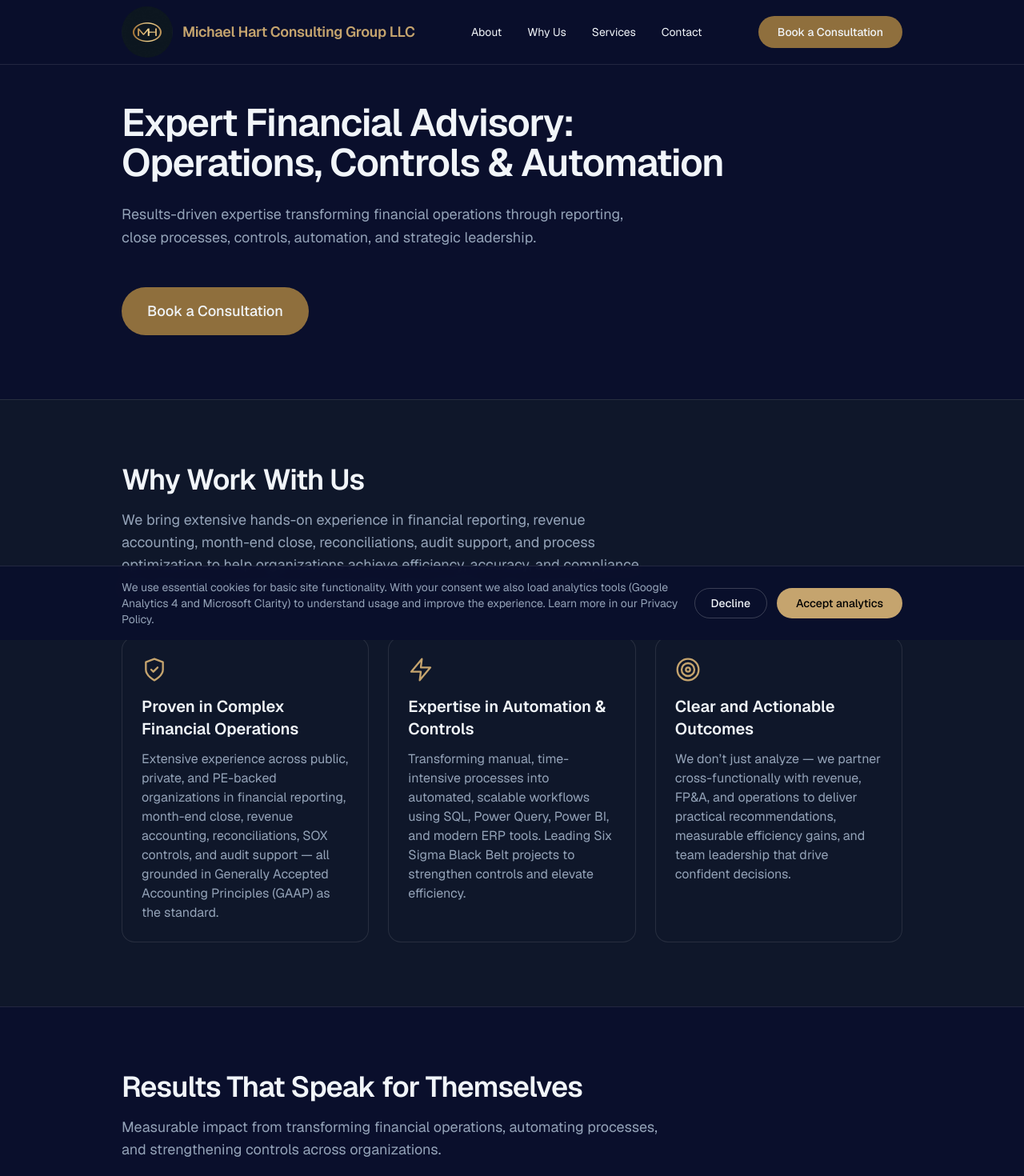
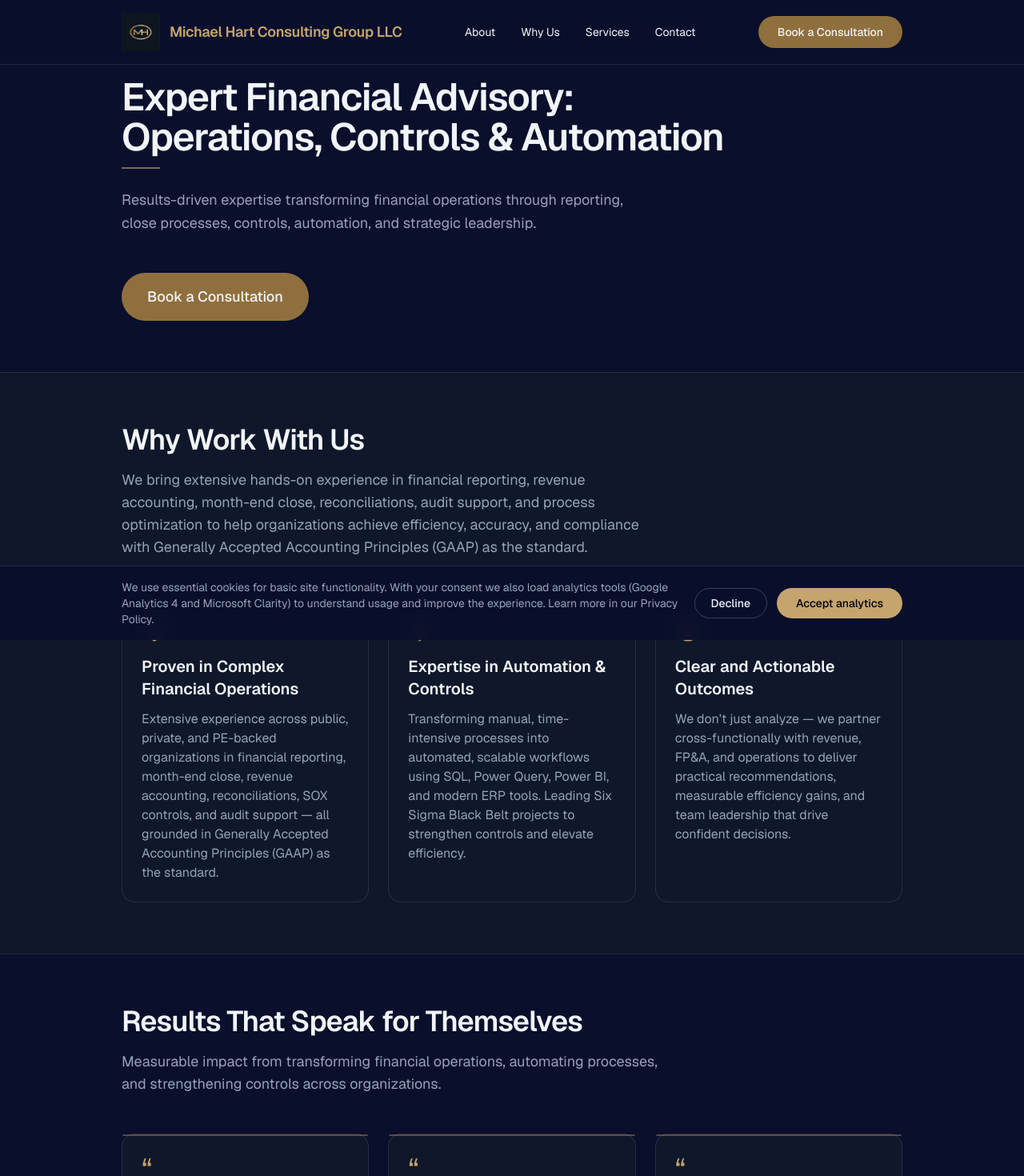
Before and after one commit to michaelhart2044-del/michael-hart-consulting, a Next.js app in the folder website/: page / in a window 1280 px wide. Shown: the top 1470 px of the page at 80% size. Built offline with nearby package versions, Linux system fonts and the light colour scheme.

Commit message:
feat(polish #3): visual design & premium refresh - remove logo circle padding, add accent bars for card variety, subtle card shadows for depth, tighter section spacing, hero accent underline for visual treatment, accent consistency. Build + lint clean.

```diff
--- a/website/app/(marketing)/about/page.tsx
+++ b/website/app/(marketing)/about/page.tsx
@@ -46,13 +46,13 @@ export default function About() {
       <div className="max-w-5xl mx-auto px-6 pb-12">
         <div className="max-w-3xl border border-white/10 rounded-2xl p-8 bg-card">
           <div className="flex flex-col md:flex-row gap-6 md:gap-8 items-start">
-            <div className="flex-shrink-0 w-28 h-28 md:w-32 md:h-32 rounded-full border border-accent/30 overflow-hidden">
+            <div className="flex-shrink-0 w-20 h-20 md:w-24 md:h-24 border border-white/10 overflow-hidden">
               <Image
                 src="/mh-logo.png"
                 alt="Michael Hart Consulting Group LLC logo"
-                width={128}
-                height={128}
-                className="w-full h-full object-cover"
+                width={96}
+                height={96}
+                className="w-full h-full object-contain"
               />
             </div>
             <div className="flex-1">
--- a/website/app/(marketing)/page.tsx
+++ b/website/app/(marketing)/page.tsx
@@ -31,11 +31,12 @@ export default function Home() {
   return (
     <>
       {/* Hero */}
-      <div className="max-w-5xl mx-auto px-6 pt-28 pb-16 md:pt-32 md:pb-20">
+      <div className="max-w-5xl mx-auto px-6 pt-20 pb-12 md:pt-24 md:pb-16">
         <div className="max-w-3xl">
           <h1 className="text-[2rem] leading-[1.05] md:text-4xl lg:text-5xl font-semibold tracking-[-1.25px]">
             Expert Financial Advisory:<br className="hidden md:block" /> Operations, Controls &amp; Automation
           </h1>
+          <div className="mt-3 h-0.5 w-12 bg-accent/60" />
 
           <p className="mt-6 text-[15px] md:text-lg text-muted leading-relaxed max-w-2xl">
             Results-driven expertise transforming financial operations through reporting, close processes, controls, automation, and strategic leadership.
@@ -53,7 +54,7 @@ export default function Home() {
       </div>
 
       {/* Why Work With Us */}
-      <section id="why" className="border-t border-white/10 bg-section py-16 md:py-20">
+      <section id="why" className="border-t border-white/10 bg-section py-12 md:py-16">
         <div className="max-w-5xl mx-auto px-6">
           <div className="max-w-2xl mb-12">
             <h2 className="text-3xl md:text-4xl font-semibold tracking-tight">Why Work With Us</h2>
@@ -115,7 +116,7 @@ export default function Home() {
       </section>
 
       {/* Client Results & Social Proof */}
-      <section className="border-t border-white/10 bg-background py-16 md:py-20">
+      <section className="border-t border-white/10 bg-background py-12 md:py-16">
         <div className="max-w-5xl mx-auto px-6">
           <div className="max-w-2xl mb-12">
             <h2 className="text-3xl md:text-4xl font-semibold tracking-tight">Results That Speak for Themselves</h2>
@@ -149,8 +150,9 @@ export default function Home() {
             ].map((item, i) => (
               <div
                 key={i}
-                className="group border border-white/10 rounded-2xl p-6 bg-card hover:border-accent/40 hover:bg-[#111827] transition-all duration-300 flex flex-col"
+                className="group border border-white/10 rounded-2xl p-6 bg-card hover:border-accent/40 hover:bg-[#111827] transition-all duration-300 flex flex-col relative"
               >
+                <div className="absolute top-0 left-0 right-0 h-0.5 bg-accent/40 rounded-t-2xl" />
                 <div className="text-4xl text-accent mb-4">“</div>
                 <p className="text-muted flex-grow leading-relaxed">
                   {item.quote}
@@ -165,7 +167,7 @@ export default function Home() {
       </section>
 
       {/* Our Services */}
-      <section id="services" className="border-t border-white/10 bg-background py-16 md:py-20">
+      <section id="services" className="border-t border-white/10 bg-background py-12 md:py-16">
         <div className="max-w-5xl mx-auto px-6">
           <div className="max-w-2xl mb-12">
             <h2 className="text-3xl md:text-4xl font-semibold tracking-tight">Our Services</h2>
@@ -210,7 +212,7 @@ export default function Home() {
       </section>
 
       {/* FAQ Section for SEO and user clarity */}
-      <section id="faq" className="border-t border-white/10 bg-background py-16 md:py-20">
+      <section id="faq" className="border-t border-white/10 bg-background py-12 md:py-16">
         <div className="max-w-5xl mx-auto px-6">
           <div className="max-w-2xl mb-12">
             <h2 className="text-3xl md:text-4xl font-semibold tracking-tight">Frequently Asked Questions</h2>
@@ -325,7 +327,7 @@ export default function Home() {
       />
 
       {/* Final CTA */}
-      <section id="contact" className="border-t border-white/10 bg-section py-16 md:py-20">
+      <section id="contact" className="border-t border-white/10 bg-section py-12 md:py-16">
         <div className="max-w-3xl mx-auto px-6">
           <div className="bg-card border border-white/10 rounded-2xl p-10 md:p-12 text-center hover:border-accent/30 transition-all duration-300">
             <h2 className="text-3xl md:text-4xl font-semibold tracking-tight">Ready to Get Started?</h2>
--- a/website/app/(marketing)/services/page.tsx
+++ b/website/app/(marketing)/services/page.tsx
@@ -31,7 +31,7 @@ export default function ServicesIndex() {
   return (
     <>
       {/* Header */}
-      <div className="max-w-5xl mx-auto px-6 pt-32 pb-16">
+      <div className="max-w-5xl mx-auto px-6 pt-24 pb-12">
         <div className="max-w-3xl">
           <h1 className="text-5xl font-semibold tracking-tight">Our Services</h1>
           <p className="mt-4 text-lg text-muted">
@@ -58,8 +58,9 @@ export default function ServicesIndex() {
               <Link
                 key={service.slug}
                 href={`/services/${service.slug}`}
-                className="group border border-white/10 rounded-2xl p-6 bg-card hover:border-accent/40 hover:bg-[#111827] transition-all duration-300 flex flex-col no-underline"
+                className="group border border-white/10 rounded-2xl p-6 bg-card hover:border-accent/40 hover:bg-[#111827] transition-all duration-300 flex flex-col no-underline relative"
               >
+                <div className="absolute top-0 left-0 right-0 h-0.5 bg-accent/60 rounded-t-2xl" />
                 <div className="mb-4 text-accent group-hover:text-accent-hover group-hover:scale-110 transition-all duration-300">
                   {service.icon}
                 </div>
--- a/website/app/globals.css
+++ b/website/app/globals.css
@@ -72,3 +72,12 @@ a {
 a:hover {
   color: var(--accent);
 }
+
+/* Card depth for premium feel */
+.bg-card {
+  box-shadow: 0 1px 3px rgba(0, 0, 0, 0.1);
+}
+
+.group:hover .bg-card {
+  box-shadow: 0 4px 6px -1px rgba(0, 0, 0, 0.1), 0 2px 4px -1px rgba(0, 0, 0, 0.06);
+}
--- a/website/components/Navbar.tsx
+++ b/website/components/Navbar.tsx
@@ -105,9 +105,9 @@ export default function Navbar({ ctaHref, activeSection }: NavbarProps) {
           <Image
             src="/mh-logo.png"
             alt="MH Logo"
-            width={64}
-            height={64}
-            className="h-16 w-16 rounded-full object-contain"
+            width={48}
+            height={48}
+            className="h-12 w-12 object-contain"
           />
           <span className="font-semibold text-accent text-base md:text-lg tracking-[-0.3px] group-hover:text-accent-hover transition-colors whitespace-nowrap">
             <span className="md:hidden">MH Consulting</span>
```
